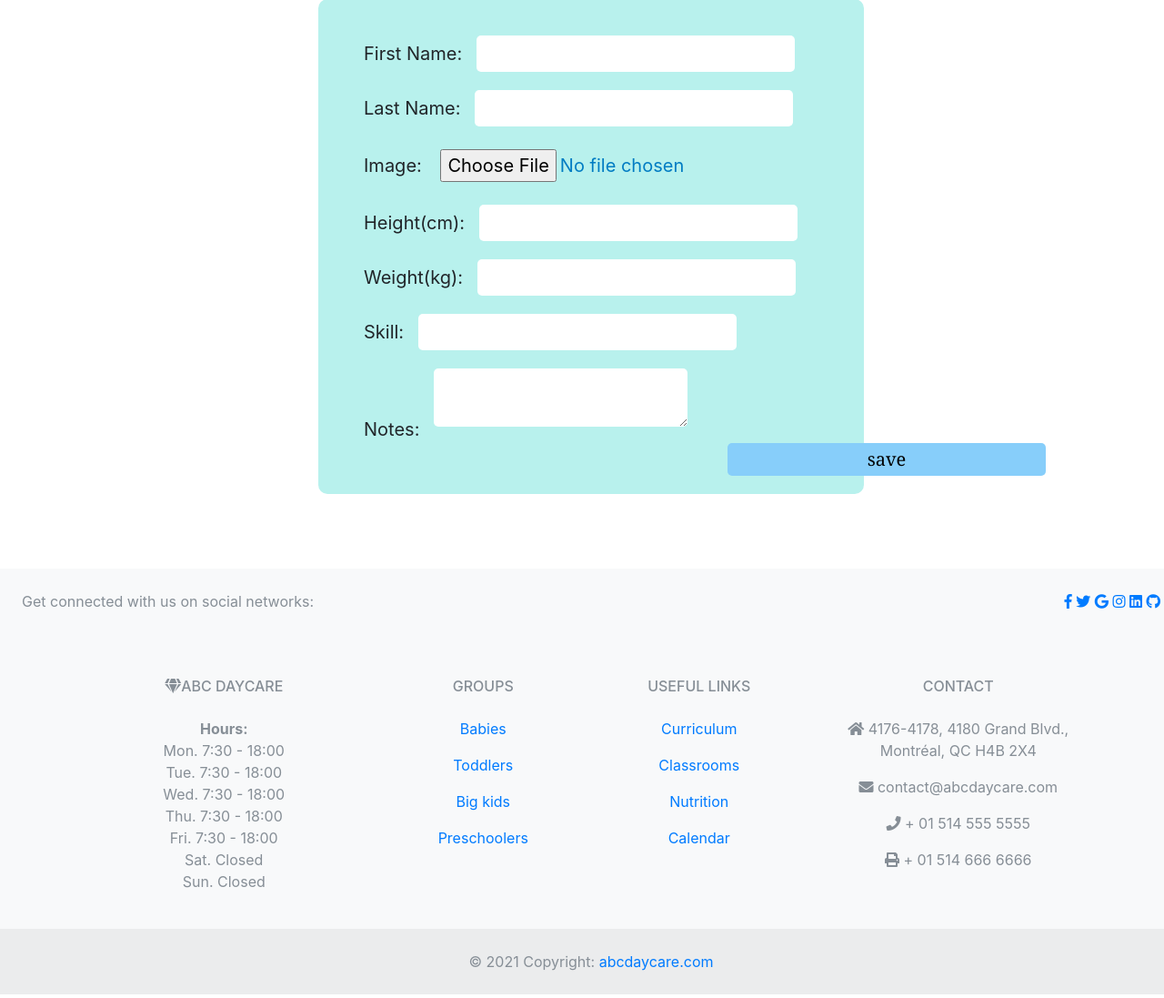
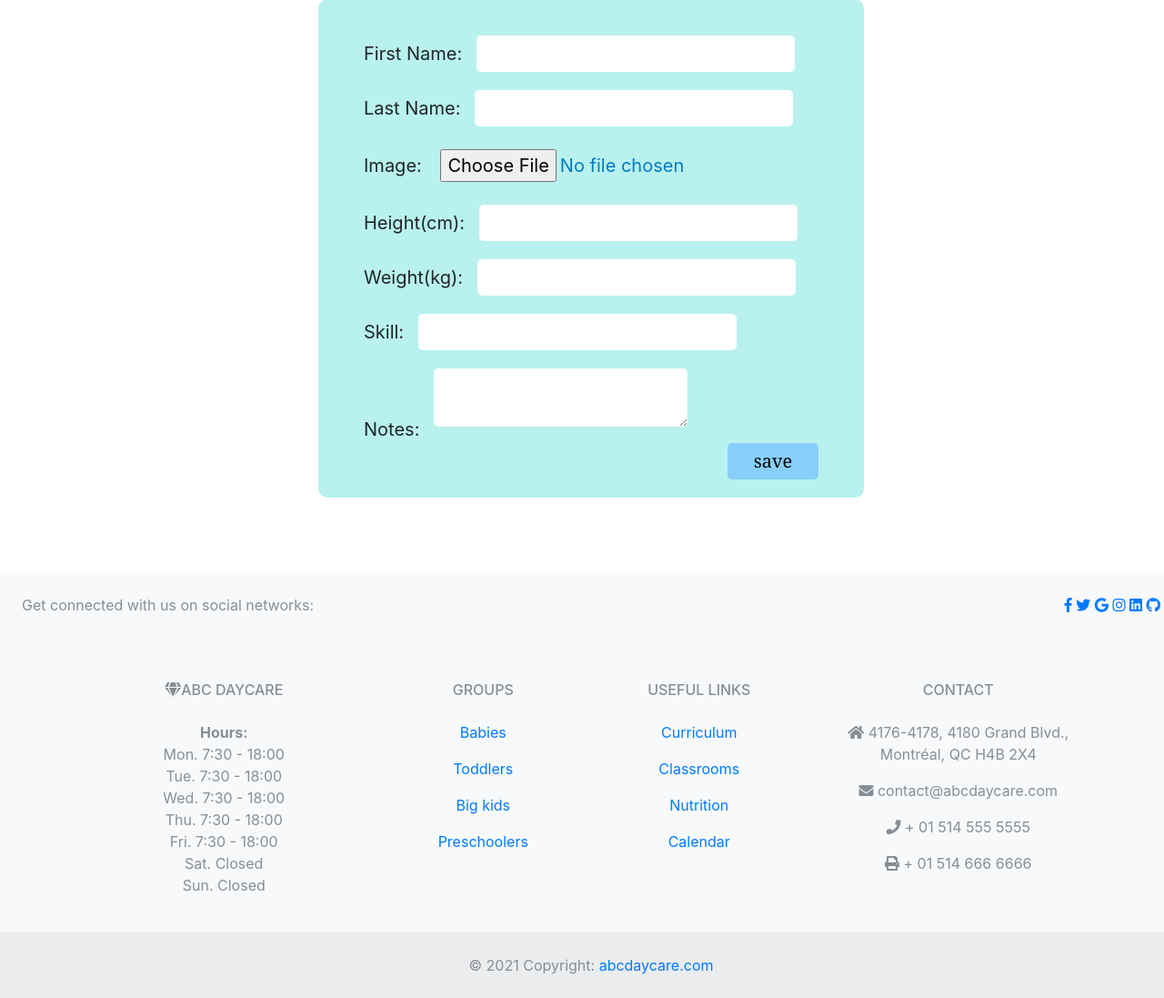
Before and after one commit to Guixia-Z/daycare, a PHP site: template templates/educator/note_edit.html.twig in a window 1280 px wide; the page is wider, and only the part inside the window is pictured. Shown: the part 308-1405 px from the top of that part at 91% size. Run offline with PHP 8.4, Linux system fonts and the light colour scheme; the template is opened without the code that fills it, so the values that code supplies are empty; some libraries are stand-ins or nearby versions.

Commit message:
modify
modify

```diff
--- a/style.css
+++ b/style.css
@@ -255,7 +255,7 @@ body .headerColor a:link{
 }
 /***************  educator css *****************/
 
-#adminBoard1 {
+#educatorBoard{
   display: grid;
   grid-gap: 50px 100px;
 
@@ -359,14 +359,14 @@ body .headerColor a:link{
   font-size:15;
   font-family: Georgia, 'Times New Roman', Times, serif;
 }
-.submitList1{
+.submitNote{
   margin-left: 400px;
   border: none;
   background-color: lightskyblue;
   border-radius: 5px;
-  font-size:15;
+  font-size:20px;
   font-family: Georgia, 'Times New Roman', Times, serif;
-  padding: 3px 8px;
+  width: 100px;
   margin-bottom: 20px;
 }
 .form{
--- a/templates/educator/addchildnotes.html.twig
+++ b/templates/educator/addchildnotes.html.twig
@@ -20,6 +20,6 @@
     Weight(kg): <input class ="note" type="text" name="weight"><br>
     Skill: <input class ="note" type="text" name="skills" ><br>
     Notes: <textarea class ="note" name="note"></textarea><br>
-    <input class ="submitList1"  type="submit" value="submit">
+    <input class ="submitNote"  type="submit" value="submit">
 </form>
 {% endblock content %}
--- a/templates/educator/child_attendance.html.twig
+++ b/templates/educator/child_attendance.html.twig
@@ -16,7 +16,7 @@
     <option value="absent">Absent</option>
 </select><br/>
         Notes: <textarea  class ="note" name="note"></textarea><br>
-        <input class ="submitList1" type="submit" value="submit">
+        <input class ="submitNote" type="submit" value="submit">
     </form>
        <br><br>
 {% endblock content %}
--- a/templates/educator/educator_board.html.twig
+++ b/templates/educator/educator_board.html.twig
@@ -26,7 +26,7 @@
 
 <h1 class ="edu"><img src="/images/child.jpg" width="70px"/>Educator Account</h1>
 
-<div id="adminBoard1">
+<div id="educatorBoard">
 
 <button class="button1" id="childrenlist1">Children List(Group)</button>
 
--- a/templates/educator/master.html.twig
+++ b/templates/educator/master.html.twig
@@ -2,7 +2,7 @@
 <html lang="en">
     <head>
     <script src="https://cdn.tiny.cloud/1/no-api-key/tinymce/5/tinymce.min.js" referrerpolicy="origin"></script>
-    <script> tinymce.init({ selector: 'textarea[name=content]'  });  </script>
+    <script> tinymce.init({ selector: 'textarea[name=note]'  });  </script>
     <link rel="stylesheet" type="text/css" href="https://maxcdn.bootstrapcdn.com/bootstrap/4.0.0-beta.2/css/bootstrap.min.css" />
     <link rel="stylesheet" type="text/css" href="https://maxcdn.bootstrapcdn.com/font-awesome/4.7.0/css/font-awesome.min.css" />
     <link rel="stylesheet" href="https://use.fontawesome.com/releases/v5.7.2/css/all.css" integrity="sha384-fnmOCqbTlWIlj8LyTjo7mOUStjsKC4pOpQbqyi7RrhN7udi9RwhKkMHpvLbHG9Sr" crossorigin="anonymous">
--- a/templates/educator/note_edit.html.twig
+++ b/templates/educator/note_edit.html.twig
@@ -22,7 +22,7 @@
     Skill: <input  class="note" type="text" name="skills" value="{{ note.skills}}"><br>
     Notes: <textarea  class="note" name="note">{{ note.note}}</textarea><br>
 
-    <input  class="submitList1"type="submit" value="save">
+    <input  class="submitNote"type="submit" value="save">
 </form>
 
 {% endblock content %}
```
